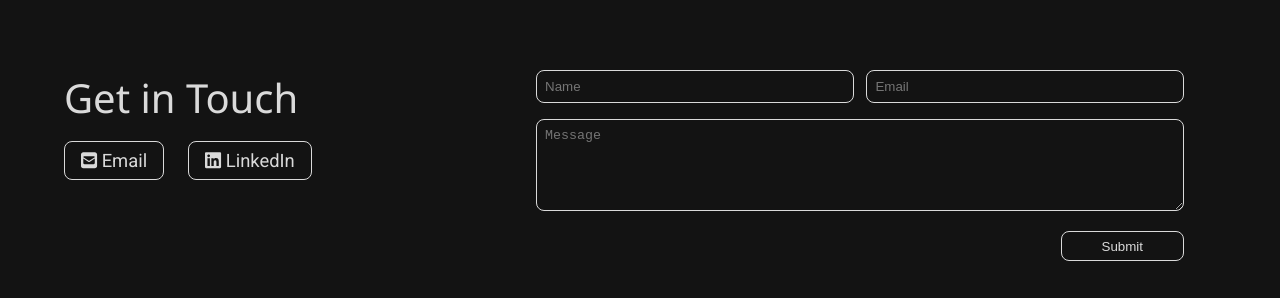
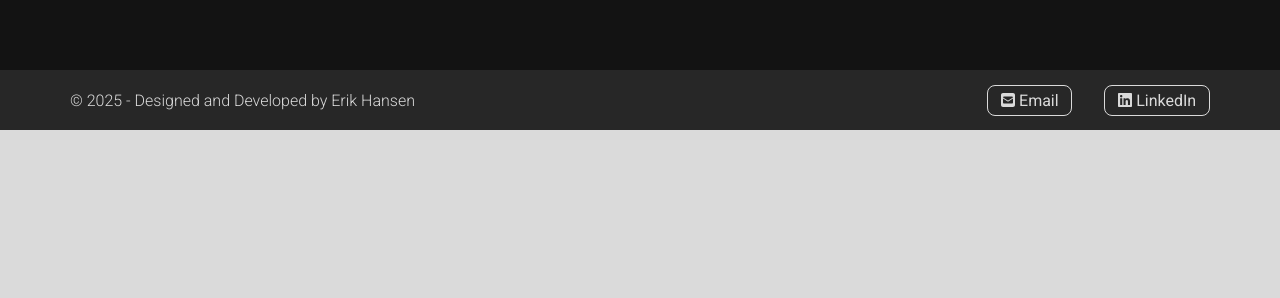
Before and after one commit to EHansen94/portfolio, a Next.js app: page / in a window 1280 px wide. Shown: the part 1445-1743 px from the top of the page. After the commit the page ends 1575 px from the top, so only its background shows below. Built offline with nearby package versions, Linux system fonts and the light colour scheme.

Commit message:
contact -> footer adjustments

```diff
--- a/src/components/Contact.jsx
+++ b/src/components/Contact.jsx
@@ -30,7 +30,7 @@ export default function Contact({ id }) {
 							</a>
 						</div>
 					</div>
-					<div className={styles["form-container"]}>
+					{/* <div className={styles["form-container"]}>
 						<form
 							className={styles["contact-form"]}
 							// action="https://formsubmit.co/ejhansen94@gmail.com"
@@ -57,7 +57,7 @@ export default function Contact({ id }) {
 							</div>
 							<button type="submit">Submit</button>
 						</form>
-					</div>
+					</div> */}
 				</div>
 			</div>
 		</section>
--- /dev/null
+++ b/src/components/Footer.jsx
@@ -0,0 +1,34 @@
+import React from "react";
+import styles from "../styles/components/Footer.module.css";
+import { FontAwesomeIcon } from "@fortawesome/react-fontawesome";
+import { faSquareEnvelope } from "@fortawesome/free-solid-svg-icons";
+import { faLinkedin } from "@fortawesome/free-brands-svg-icons";
+
+export default function Footer() {
+	return (
+		<div className={styles["footer-container"]}>
+			<div className={styles["footer-content"]}>
+				<div className={styles["footer-cc"]}>
+					<p>© 2025 - Designed and Developed by Erik Hansen</p>
+				</div>
+				<div className={styles["contact-links"]}>
+					<a
+						href="mailto:ejhansen94@gmail.com"
+						target="_blank"
+						rel="noopener noreferrer"
+					>
+						<FontAwesomeIcon icon={faSquareEnvelope} /> Email
+					</a>
+					<a
+						href="https://www.linkedin.com/in/erik-hansen-a70180206
+"
+						target="_blank"
+						rel="noopener noreferrer"
+					>
+						<FontAwesomeIcon icon={faLinkedin} /> LinkedIn
+					</a>
+				</div>
+			</div>
+		</div>
+	);
+}
--- a/src/pages/_app.js
+++ b/src/pages/_app.js
@@ -1,6 +1,7 @@
 import "@/styles/globals.css";
 import { DarkModeProvider } from "@/util/darkModeContext";
 import Navbar from "@/components/Navbar";
+import Footer from "@/components/Footer";
 
 export default function App({ Component, pageProps }) {
 	return (
@@ -8,6 +9,7 @@ export default function App({ Component, pageProps }) {
 			<DarkModeProvider>
 				<Navbar />
 				<Component {...pageProps} />
+				<Footer />
 			</DarkModeProvider>
 		</>
 	);
--- a/src/pages/index.jsx
+++ b/src/pages/index.jsx
@@ -12,7 +12,7 @@ export default function home() {
 			<Intro />
 			<ProjectsSlider projectData={projectData} />
 			<Skills />
-			<Contact id="contact" />
+			{/* <Contact id="contact" /> */}
 		</div>
 	);
 }
--- /dev/null
+++ b/src/styles/components/Footer.module.css
@@ -0,0 +1,38 @@
+.footer-container {
+	background-color: var(--primary-background-2);
+	height: 60px;
+}
+
+.footer-content {
+	max-width: 1180px;
+	margin: 0 auto;
+	padding: 0 20px;
+	display: flex;
+	justify-content: space-between;
+	align-items: center;
+	height: 100%;
+}
+
+.contact-links {
+	display: flex;
+	gap: 2rem;
+}
+
+.contact-links a {
+	color: var(--primary-text);
+	border: 1px solid var(--primary-text);
+	padding: 0.3rem 0.8rem;
+	border-radius: 8px;
+	font-size: 1rem;
+}
+
+.contact-links a:hover {
+	background-color: var(--primary-text);
+	color: var(--primary-background);
+	transition: all 0.2s ease;
+}
+
+.footer-cc p {
+	color: var(--primary-text);
+	font-size: 1rem;
+}
--- a/src/styles/globals.css
+++ b/src/styles/globals.css
@@ -2,12 +2,14 @@
 	--primary-text: #131313;
 	--primary-text-reversed: #dadada;
 	--primary-background: #dadada;
+	--primary-background-2: #b8b8b8;
 }
 
 .dark-mode {
 	--primary-text: #dadada;
 	--primary-text-reversed: #131313;
 	--primary-background: #131313;
+	--primary-background-2: #272727;
 }
 
 * {
```
Lines whose indentation alone changed are shown as unchanged.
